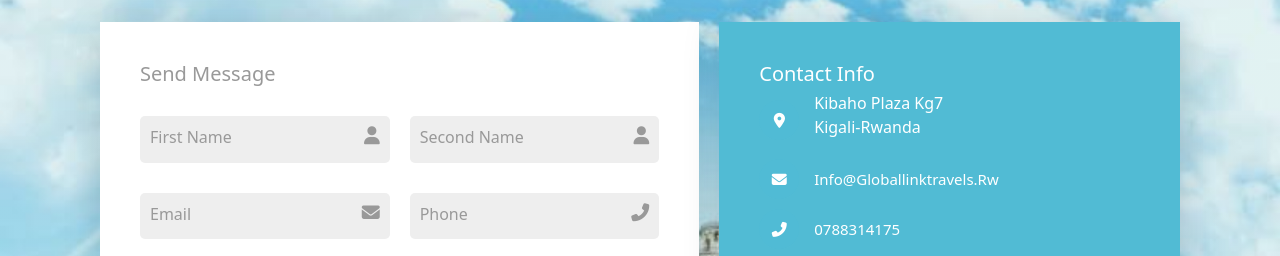
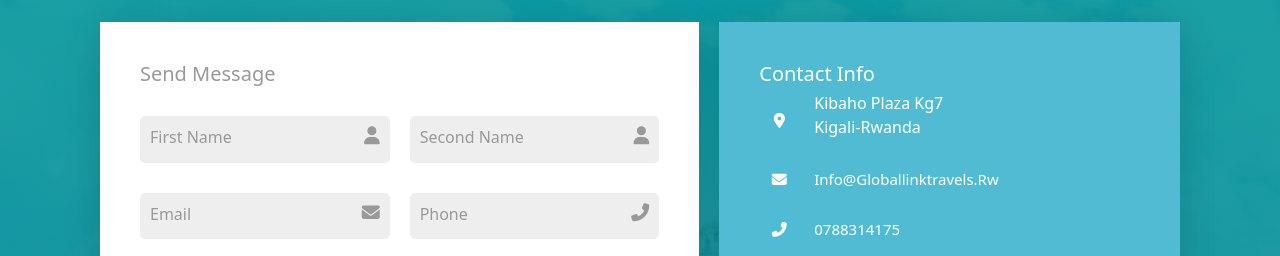
Before and after one commit to quarksgroup/glt-ltd, a plain HTML site: page contact.html in a window 1280 px wide. Shown: the part 184-440 px from the top of the page. Drawn offline with nearby package versions, Linux system fonts and the light colour scheme.

Commit message:
contact style

```diff
--- a/css/contact.css
+++ b/css/contact.css
@@ -243,9 +243,9 @@ font-size: 1.5rem;
 } */
 
 .main {
-    background: -webkit-gradient(linear, left top, left bottom, from(rgba(0, 107, 121, 0.1)), to(rgba(1, 128, 145, 0.1))), url('../images/servicebgbg3.jpeg') top/cover no-repeat;
-    background: -o-linear-gradient(rgba(0, 131, 148, 0.1), rgba(1, 141, 160, 0.1)), url('../images/servicebgbg3.jpeg') top/cover no-repeat;
-    background: linear-gradient(rgba(0, 150, 155, 0.1), rgba(1, 129, 146, 0.1)), url('../images/servicebgbg3.jpeg') top/cover no-repeat;
+    background: -webkit-gradient(linear, left top, left bottom, from(rgba(0, 107, 121, 0.9)), to(rgba(1, 128, 145, 0.85))), url('../images/servicebgbg3.jpeg') top/cover no-repeat;
+    background: -o-linear-gradient(rgba(0, 131, 148, 0.9), rgba(1, 141, 160, 0.85)), url('../images/servicebgbg3.jpeg') top/cover no-repeat;
+    background: linear-gradient(rgba(0, 150, 155, 0.9), rgba(1, 129, 146, 0.85)), url('../images/servicebgbg3.jpeg') top/cover no-repeat;
     height: fit-content !important;
 }
 
```
